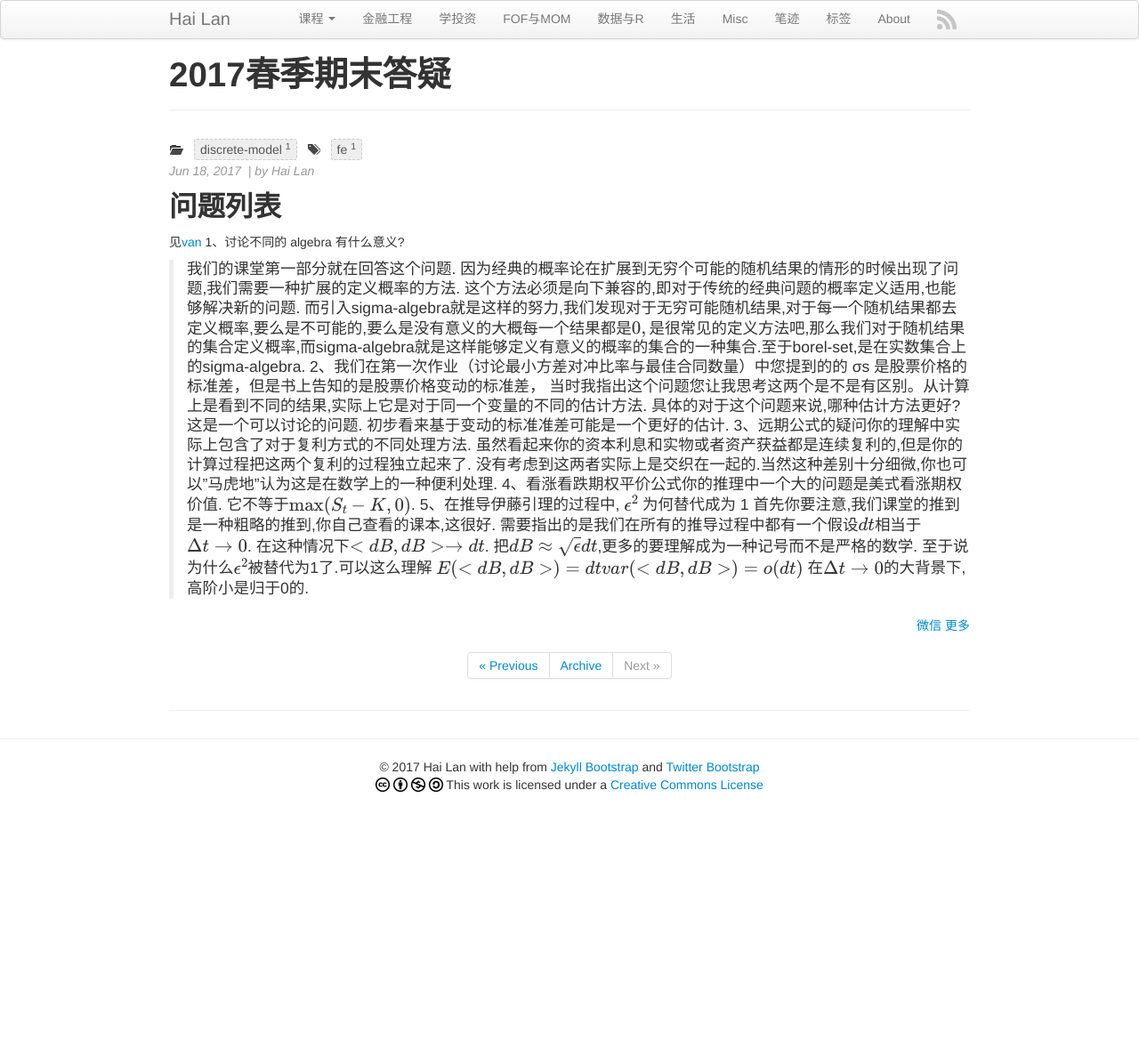
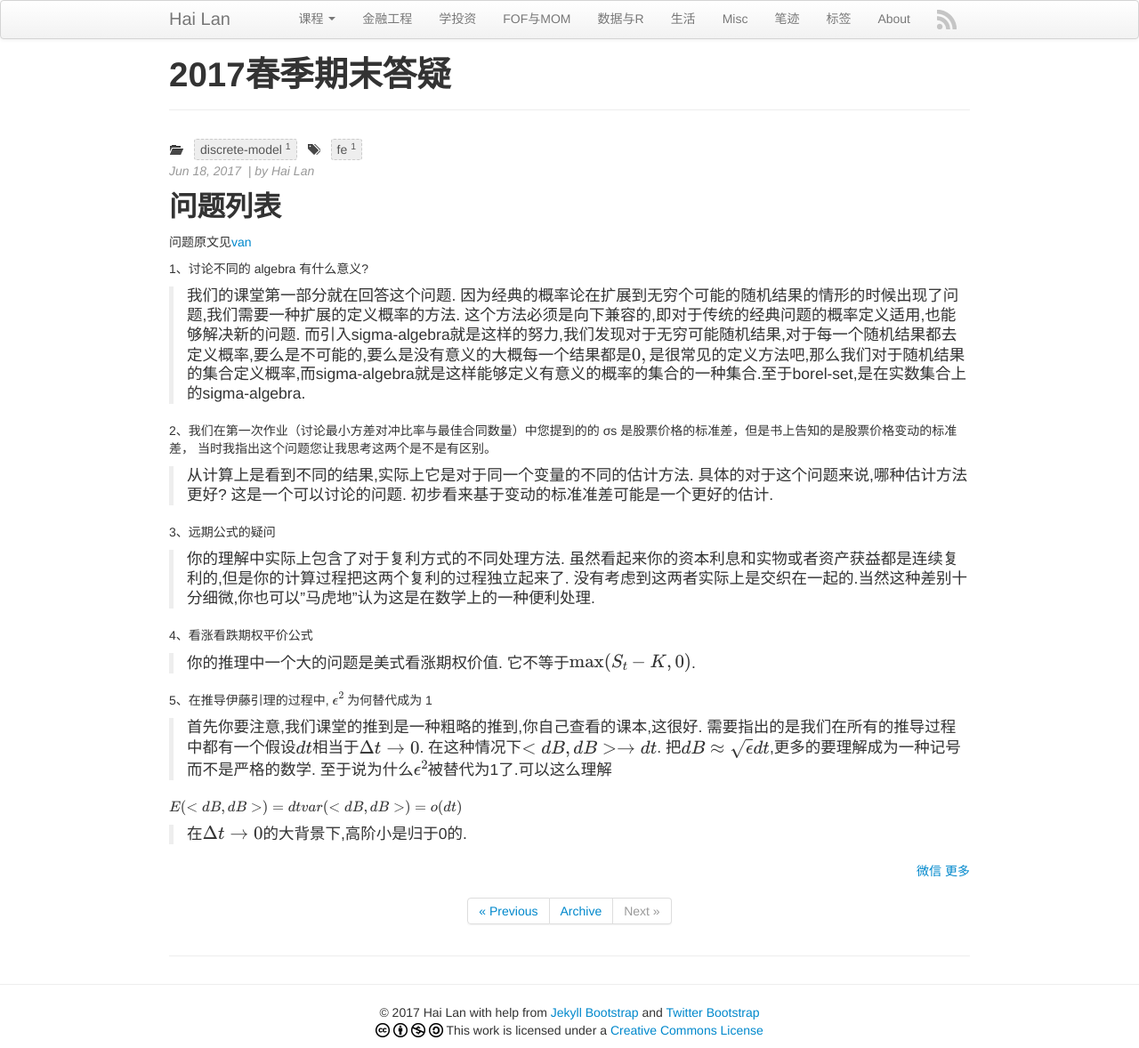
Before and after one commit to lhloki/lhloki.github.io, a Jekyll site: the page built from _posts/discrete-model/2017-06-18-期末答疑.md, in a window 1280 px wide. Shown: the whole page at 89% size. Built offline with Jekyll 4.4.1, drawn with Linux system fonts in a browser that asks for light colours; formulas are drawn with MathJax 3; comment, search, counter and statistics services are not loaded; before the commit the page ends 902 px from its top, so only the background shows below that.

Commit message:
Changes to be committed: 	modified:   "_posts/discrete-model/2017-06-18-\346\234\237\346\234\253\347\255\224\347\226\221.md"

```diff
--- a/_posts/discrete-model/2017-06-18-期末答疑.md
+++ b/_posts/discrete-model/2017-06-18-期末答疑.md
@@ -10,21 +10,27 @@ comments: true
 ---
 
 ## 问题列表
-见[van](/figure/van.pdf)
+问题原文见[van](/figure/van.pdf)
+
 1、 讨论不同的 algebra 有什么意义?
 > 我们的课堂第一部分就在回答这个问题. 因为经典的概率论在扩展到无穷个可能的随机结果的情形的时候出现了问题,我们需要一种扩展的定义概率的方法. 这个方法必须是向下兼容的,即对于传统的经典问题的概率定义适用,也能够解决新的问题. 而引入sigma-algebra就是这样的努力,我们发现对于无穷可能随机结果,对于每一个随机结果都去定义概率,要么是不可能的,要么是没有意义的(大概每一个结果都是0,是很常见的定义方法吧),那么我们对于随机结果的集合定义概率,而sigma-algebra就是这样能够定义有意义的概率的集合的一种集合.至于borel-set,是在实数集合上的sigma-algebra.
+
 2、 我们在第一次作业（讨论最小方差对冲比率与最佳合同数量）中您提到的
 的 σs 是股票价格的标准差，但是书上告知的是股票价格变动的标准差，
 当时我指出这个问题您让我思考这两个是不是有区别。
 > 从计算上是看到不同的结果,实际上它是对于同一个变量的不同的估计方法. 具体的对于这个问题来说,哪种估计方法更好? 这是一个可以讨论的问题. 初步看来基于变动的标准准差可能是一个更好的估计.
+
 3、 远期公式的疑问
 > 你的理解中实际上包含了对于复利方式的不同处理方法. 虽然看起来你的资本利息和实物或者资产获益都是连续复利的,但是你的计算过程把这两个复利的过程独立起来了. 没有考虑到这两者实际上是交织在一起的.当然这种差别十分细微,你也可以"马虎地"认为这是在数学上的一种便利处理.
+
 4、 看涨看跌期权平价公式
 > 你的推理中一个大的问题是美式看涨期权价值. 它不等于$\max(S_t-K,0)$.
+
 5、 在推导伊藤引理的过程中, $\epsilon^2$ 为何替代成为 1
 > 首先你要注意,我们课堂的推到是一种粗略的推到,你自己查看的课本,这很好. 需要指出的是我们在所有的推导过程中都有一个假设$dt$相当于$\Delta t \rightarrow 0$. 在这种情况下$<dB,dB>\rightarrow dt$. 把$dB\approx \sqrt{\epsilon}dt$,更多的要理解成为一种记号而不是严格的数学. 至于说为什么$\epsilon^2$被替代为1了.可以这么理解
+
  $$
   E(<dB,dB>)=dt \\\\
   var(<dB,dB>)=o(dt)
  $$
- 在$\Delta t \rightarrow 0$的大背景下,高阶小是归于0的.
+> 在$\Delta t \rightarrow 0$的大背景下,高阶小是归于0的.
```
